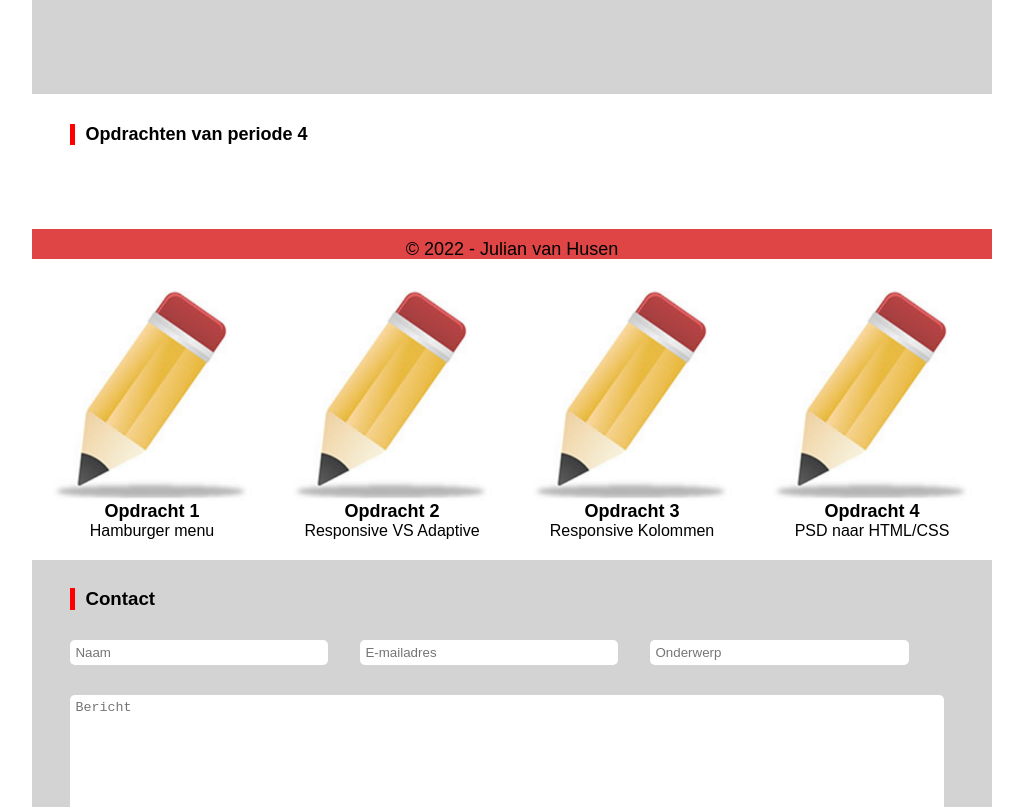
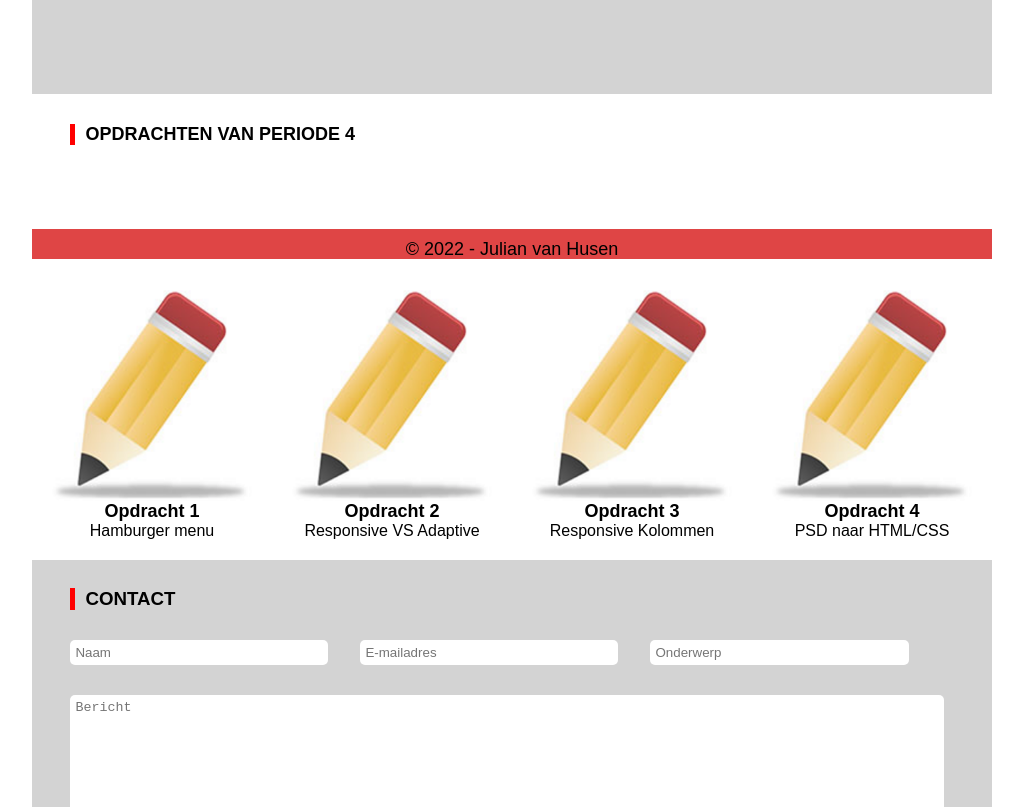
Before and after one commit to julian4806/web-eindopdracht-p4, a plain HTML site: page index.html in a window 1280 px wide. Shown: the part 541-1348 px from the top of the page, without its empty margins (128-1151 px from the left). Drawn offline with Linux system fonts and the light colour scheme.

Commit message:
Changed to uppercase

```diff
--- a/index.html
+++ b/index.html
@@ -60,7 +60,7 @@
             </section>
             <img src="./assets/img/profile.png" alt="">
         </div>
-        <h2 id="opdrachten">Opdrachten van periode 4</h2>
+        <h2 id="opdrachten">OPDRACHTEN VAN PERIODE 4</h2>
         <main>
             <figure>
                 <a href="src/opdracht_1/index.html" target="_blank">
@@ -100,7 +100,7 @@
             </figure>
         </main>
         <div class="contact-form" id="contact">
-            <h3>Contact</h3>
+            <h3>CONTACT</h3>
             <div class="contact">
                 <input type="text" name="name" placeholder="Naam">
                 <input type="text" name="mail" placeholder="E-mailadres">
```
